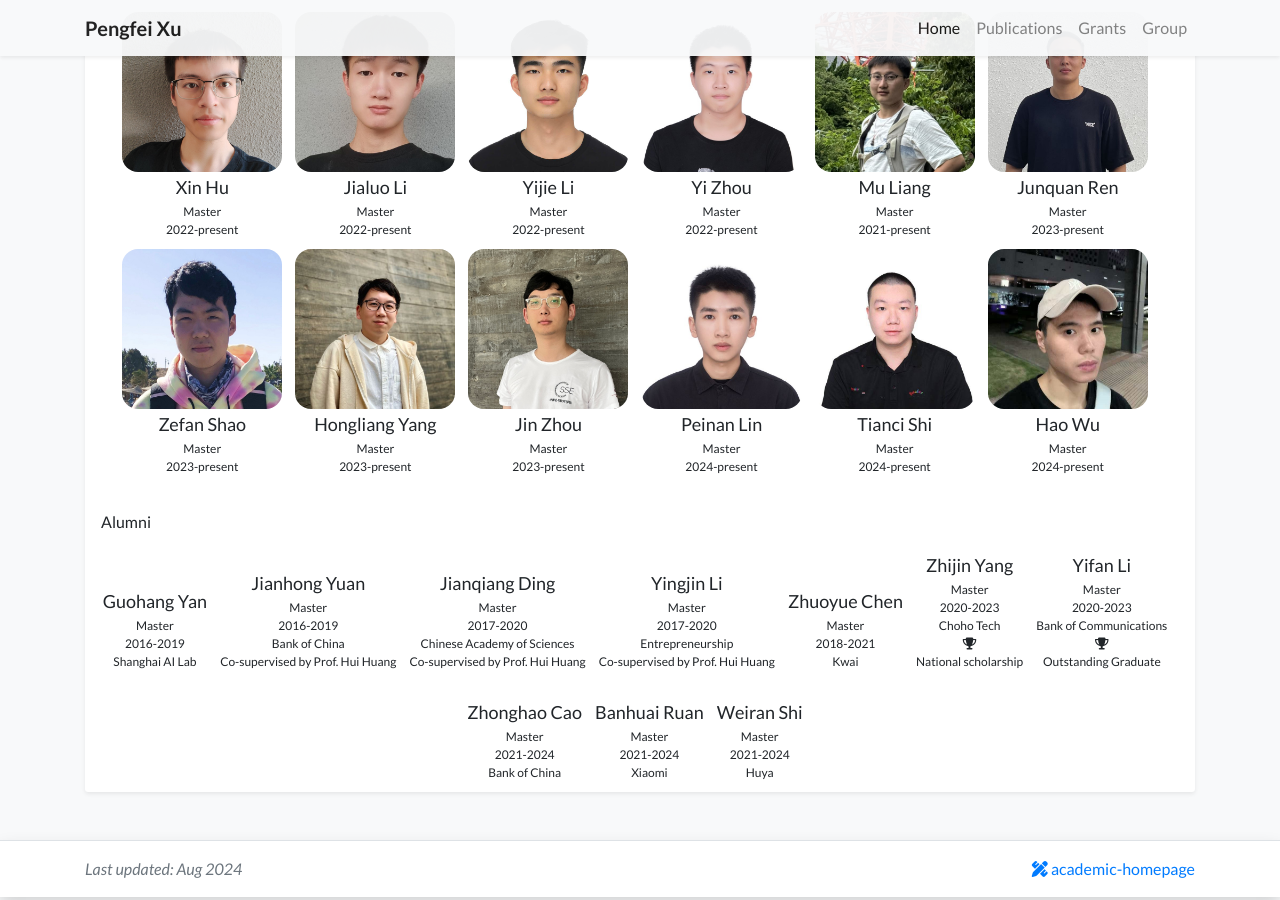
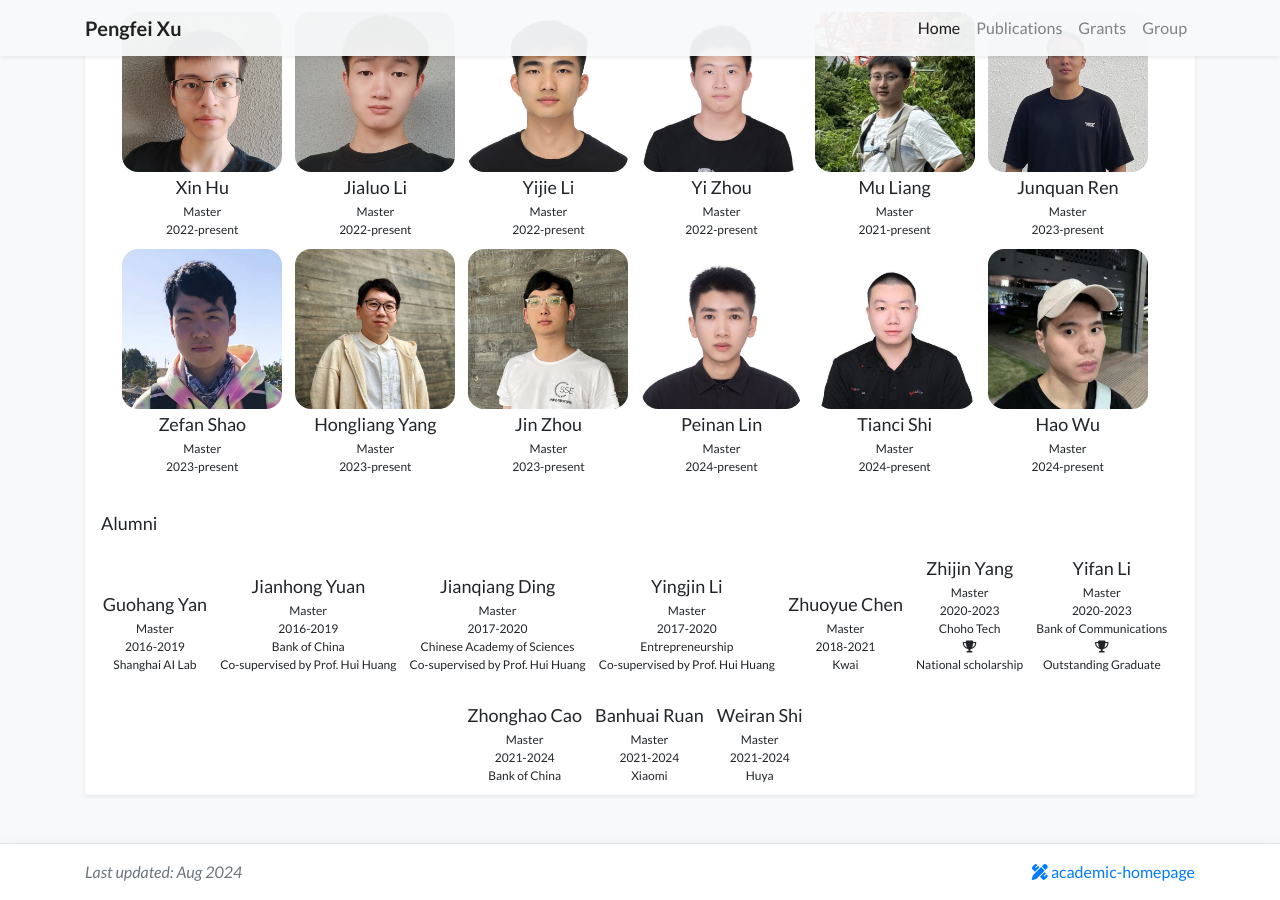
Before and after one commit to pengfeixu/pengfeixu.github.io, a Jekyll site: the page built from index.html, in a window 1280 px wide and 900 px high, scrolled down 3924 px. Built offline with Jekyll 4.4.1, drawn with Linux system fonts in a browser that asks for light colours; a style sheet for code colours, icons or effects is not loaded.

Commit message:
Update group_card.html

```diff
--- a/_includes/widgets/group_card.html
+++ b/_includes/widgets/group_card.html
@@ -13,8 +13,7 @@
     {% endfor %}
     </center>
     <br/>
-
-    <p class="px-3">
+    <p class="px-3" style="font-size: 18px">
         Alumni
     </p>
     <center>
```
